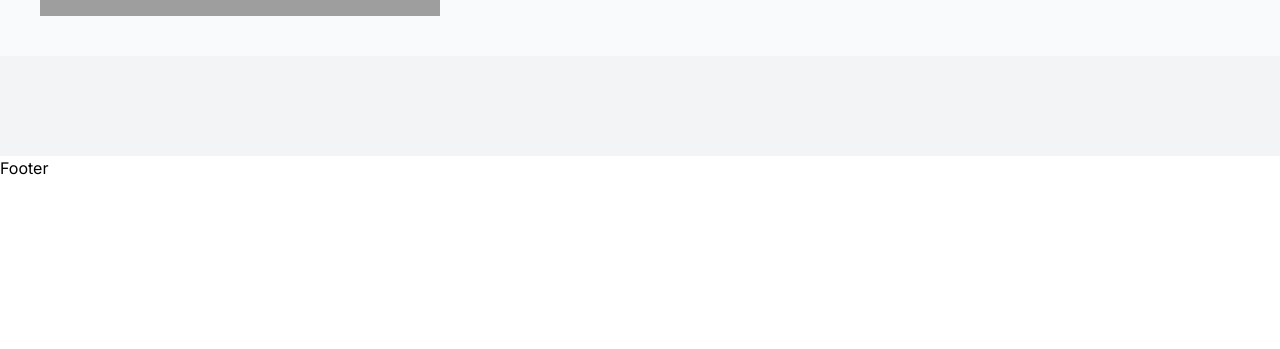
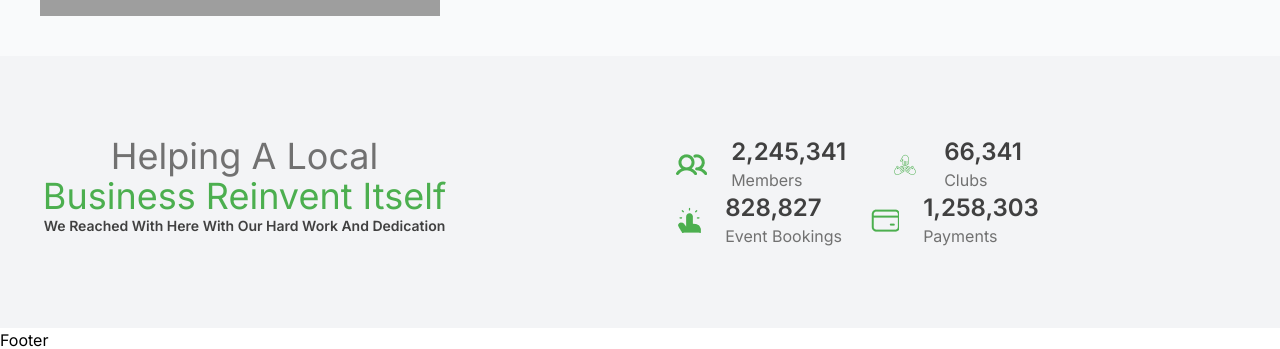
Before and after one commit to zablon-oigo/agency, a React (Vite) app: page / in a window 1280 px wide. Shown: the part 2024-2373 px from the top of the page. Before the commit the page ends 2204 px from the top, so only its background shows below. Built offline with nearby package versions, Linux system fonts and the light colour scheme; grey boxes are pictures that could not be loaded.

Commit message:
adding flex content to memebrs icon

```diff
--- a/src/components/Members.jsx
+++ b/src/components/Members.jsx
@@ -1,10 +1,66 @@
 import React from 'react'
-
+import icon1 from '../assets/image/members/icon1.png'
+import icon2 from '../assets/image/members/icon2.png'
+import icon3 from '../assets/image/members/icon3.png'
+import icon4 from '../assets/image/members/icon4.png'
 function Members() {
   return (
     <div className='bg-gray-100'>
-      <div className="min-h-[100px]">
+      <div className="min-h-[100px] px-10 md:py-20 py-10 flex flex-col md:flex-row gap-6">
+        <div className="md:w-2/5 w-full text-center">
+          <h2 className="md:text-4xl text-2xl mb-2 text-neutralGray  capitalize ">
+            helping a local <span className="text-brandPrimary">
+              business reinvent itself
+            </span>
+            <p className="text-sm text-neutralDGray font-semibold first-letter:capitalize">
+              we reached with here with our hard work and dedication
+            </p>
+          </h2>
+        </div>
+        <div className="md:w-3/4 w-full  flex  gap-6 flex-row items-center justify-center">
+          <div className=" flex flex-col items-center justify-between">
+          <div className="flex items-center justify-center gap-6">
+            <div className="">
+            <img src={icon1} alt="" className="" />
+            </div>
+            <div className="">
+              <h2 className="text-2xl text-neutralDGray font-semibold">2,245,341</h2>
+              <p className="text-neutralGray text-base capitalize">members</p>
+            </div>
+          </div>
+          <div className="flex items-center justify-center gap-6">
+            <div className="">
+            <img src={icon2} alt="" className="" />
+            </div>
+            <div className="">
+              <h2 className="text-2xl text-neutralDGray font-semibold">828,827</h2>
+              <p className="text-neutralGray text-base capitalize">event bookings</p>
+            </div>
+          </div>
+          </div>
+          <div className=" flex flex-col items-center justify-between">
+          <div className="flex items-center justify-center gap-6">
+            <div className="">
+            <img src={icon3} alt="" className="" />
+            </div>
+            <div className="">
+              <h2 className="text-2xl text-neutralDGray font-semibold">66,341</h2>
+              <p className="text-neutralGray text-base capitalize">clubs</p>
+            </div>
+          </div>
+          <div className="flex items-center justify-center gap-6">
+            <div className="">
+            <img src={icon4} alt="" className="" />
+            </div>
+            <div className="">
+              <h2 className="text-2xl text-neutralDGray font-semibold">1,258,303</h2>
+              <p className="text-neutralGray text-base capitalize">payments</p>
+            </div>
+          </div>
+          </div>
 
+
+        </div>
       </div>
 
     </div>
```
